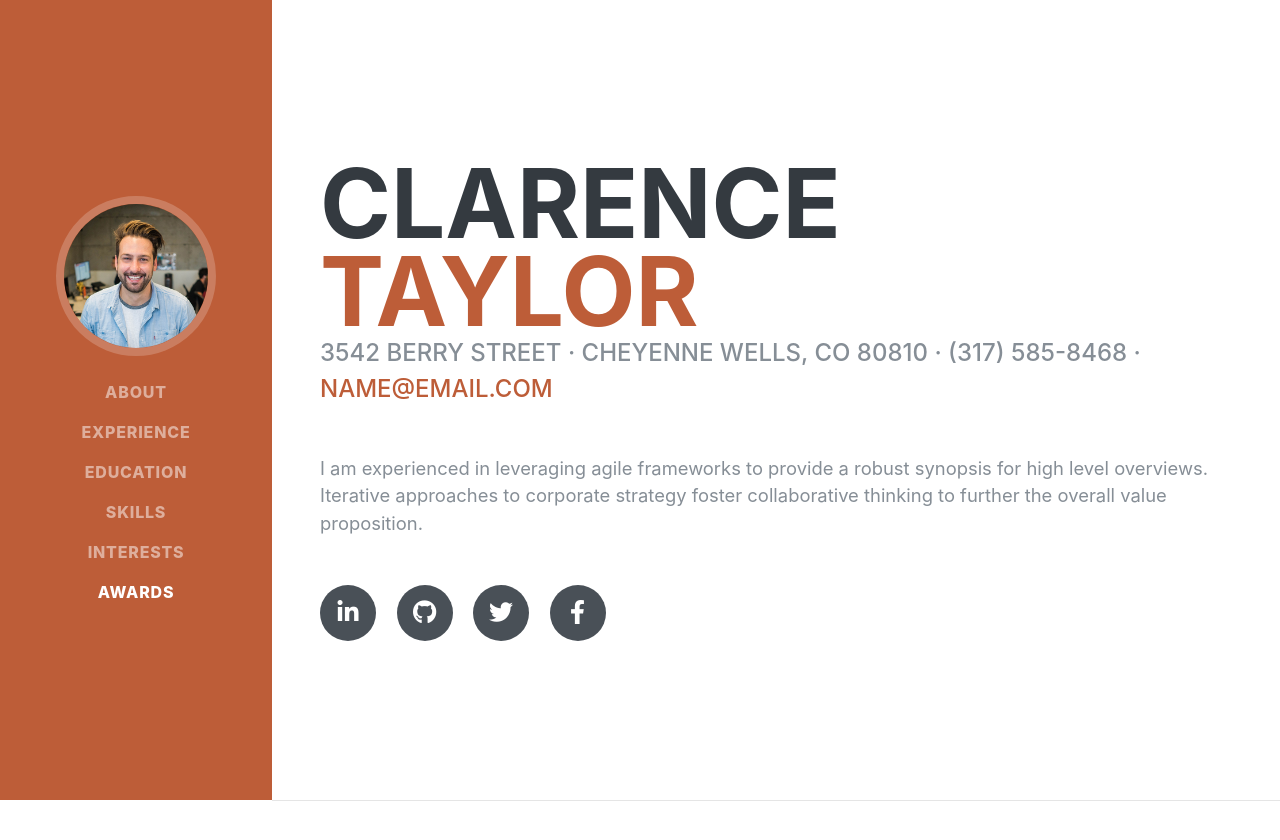
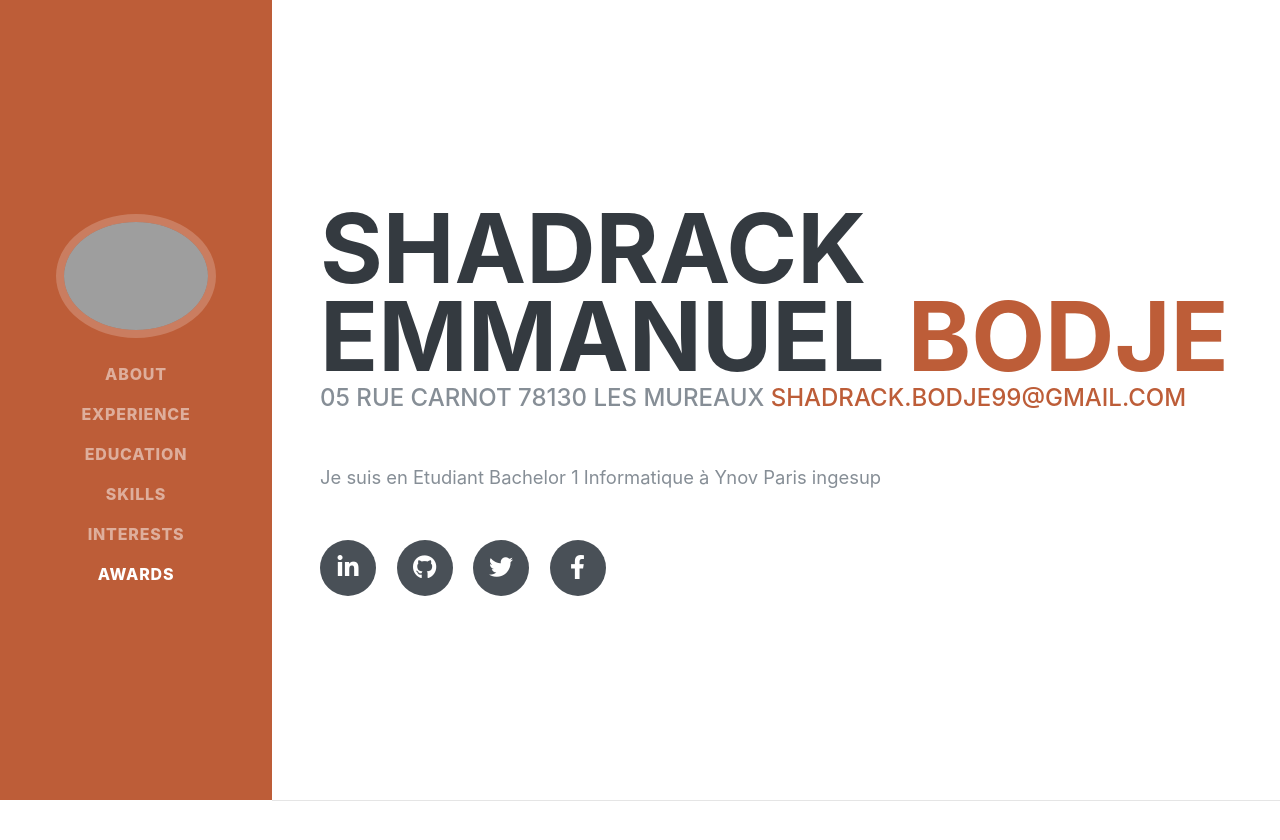
Before and after one commit to ShadrackBodje13/shadrackCVPhp, a PHP site: page / in a window 1280 px wide. Shown: the top 840 px of the page. Run offline with PHP 8.4, Linux system fonts and the light colour scheme; some libraries are stand-ins or nearby versions; some web fonts are replaced; grey boxes are pictures that could not be loaded.

Commit message:
update 2

```diff
--- a/index.php
+++ b/index.php
@@ -8,7 +8,7 @@
   <meta name="description" content="">
   <meta name="author" content="">
 
-  <title>Resume - Start Bootstrap Theme</title>
+  <title>CV - Shadrack Bodje</title>
 
   <!-- Bootstrap core CSS -->
   <link href="vendor/bootstrap/css/bootstrap.min.css" rel="stylesheet">
@@ -27,9 +27,9 @@
 
   <nav class="navbar navbar-expand-lg navbar-dark bg-primary fixed-top" id="sideNav">
     <a class="navbar-brand js-scroll-trigger" href="#page-top">
-      <span class="d-block d-lg-none">Clarence Taylor</span>
+      <span class="d-block d-lg-none">Shadrack Emmanuel Bodje</span>
       <span class="d-none d-lg-block">
-        <img class="img-fluid img-profile rounded-circle mx-auto mb-2" src="img/profile.jpg" alt="">
+        <img class="img-fluid img-profile rounded-circle mx-auto mb-2" src="img/shadrack-bodje-profie.jpg" alt="photo de profile de Shadrack Emmanuel Bodje">
       </span>
     </a>
     <button class="navbar-toggler" type="button" data-toggle="collapse" data-target="#navbarSupportedContent" aria-controls="navbarSupportedContent" aria-expanded="false" aria-label="Toggle navigation">
@@ -63,24 +63,24 @@
 
     <section class="resume-section p-3 p-lg-5 d-flex align-items-center" id="about">
       <div class="w-100">
-        <h1 class="mb-0">Clarence
-          <span class="text-primary">Taylor</span>
+        <h1 class="mb-0">Shadrack Emmanuel
+          <span class="text-primary">Bodje</span>
         </h1>
-        <div class="subheading mb-5">3542 Berry Street · Cheyenne Wells, CO 80810 · (317) 585-8468 ·
-          <a href="mailto:name@email.com">name@email.com</a>
+        <div class="subheading mb-5">05 rue Carnot 78130 Les Mureaux
+          <a href="mailto:name@email.com">shadrack.bodje99@gmail.com</a>
         </div>
-        <p class="lead mb-5">I am experienced in leveraging agile frameworks to provide a robust synopsis for high level overviews. Iterative approaches to corporate strategy foster collaborative thinking to further the overall value proposition.</p>
+        <p class="lead mb-5">Je suis en Etudiant Bachelor 1 Informatique à Ynov Paris ingesup</p>
         <div class="social-icons">
-          <a href="#">
+          <a href="https://www.linkedin.com/in/shadrack-emmanuel-bodje-37a0b9183/">
             <i class="fab fa-linkedin-in"></i>
           </a>
-          <a href="#">
+          <a href="https://github.com/ShadrackBodje13">
             <i class="fab fa-github"></i>
           </a>
-          <a href="#">
+          <a href="https://twitter.com/ShadrackBodje">
             <i class="fab fa-twitter"></i>
           </a>
-          <a href="#">
+          <a href="https://www.facebook.com/shadisnickel.bodje">
             <i class="fab fa-facebook-f"></i>
           </a>
         </div>
```
Also changed, not shown: connexion.php (added), img/shadrack-bodje-profile.jpg (added).
